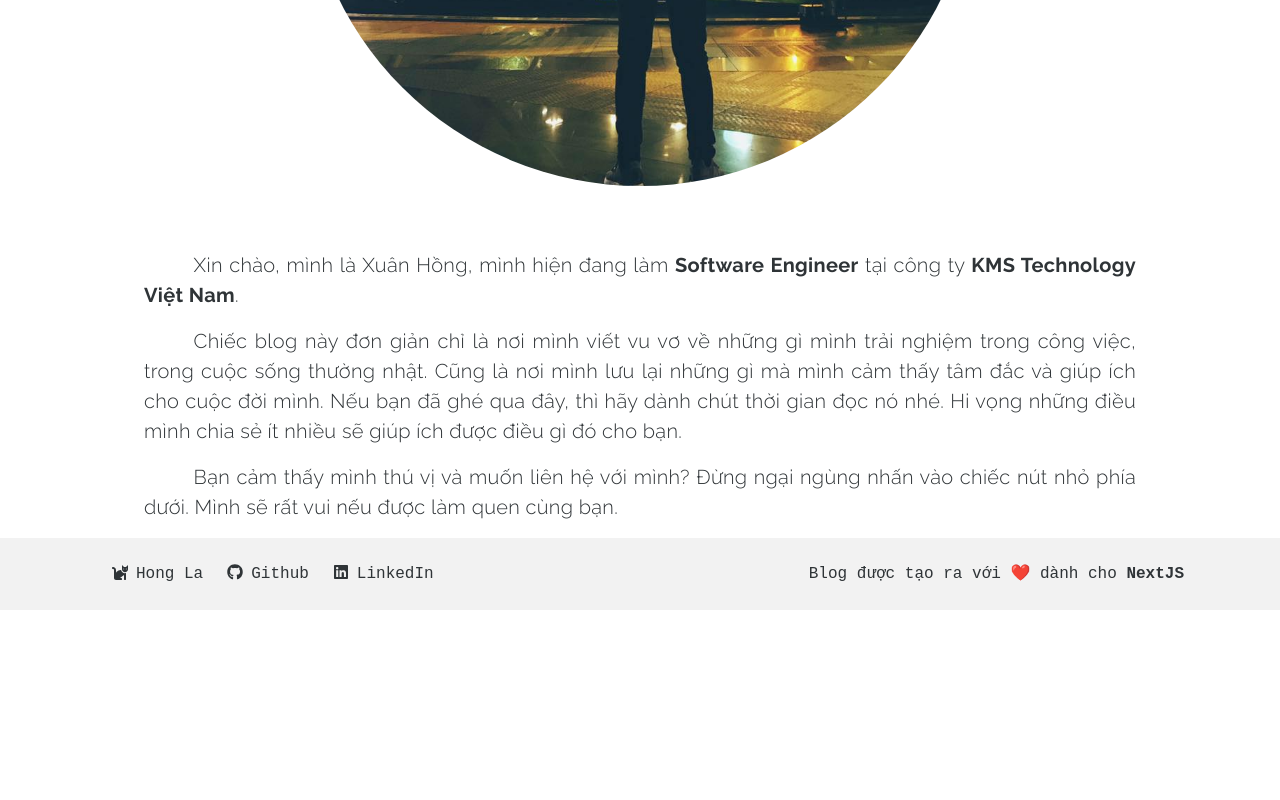
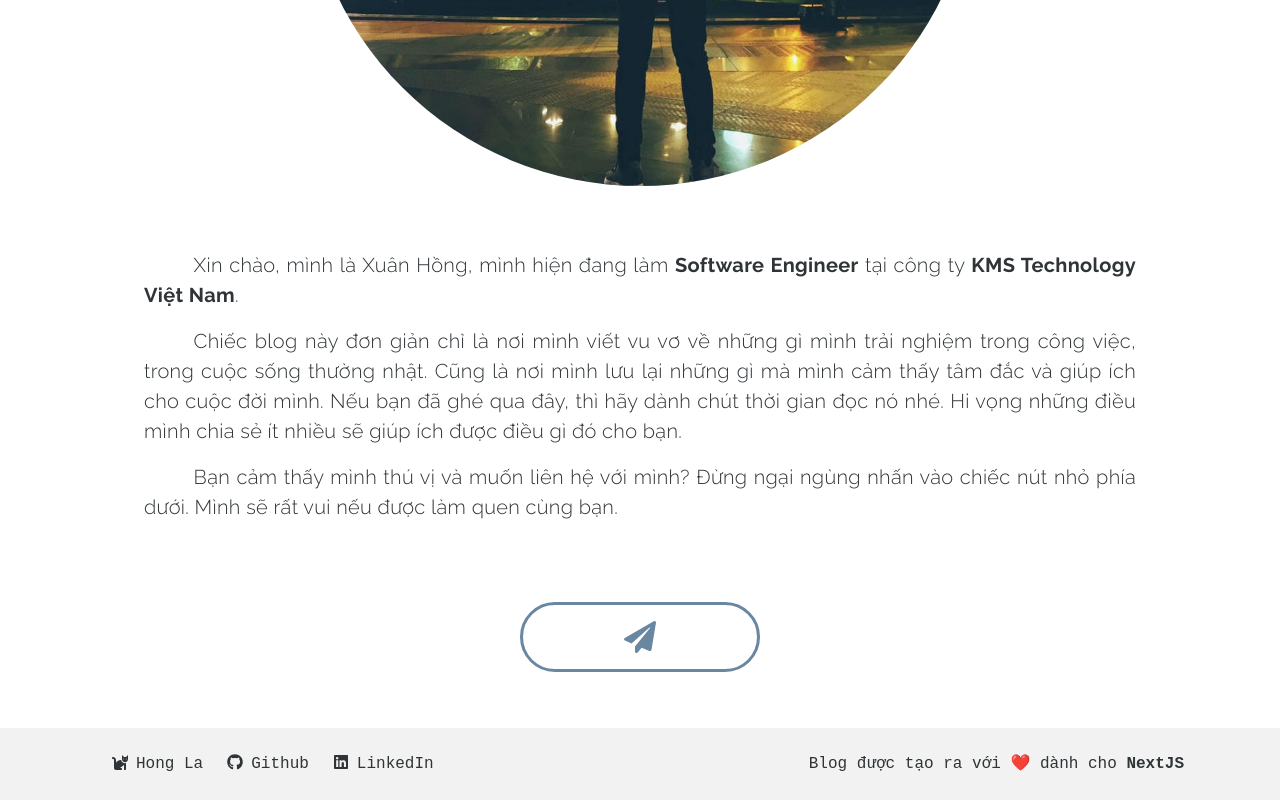
Before and after one commit to honglax/blog-with-nextjs, a Next.js app: page /about-me in a window 1280 px wide. Shown: the part 796-1596 px from the top of the page. Before the commit the page ends 1406 px from the top, so only its background shows below. Built offline with nearby package versions, Linux system fonts and the light colour scheme.

Commit message:
Add contact button

```diff
--- a/pages/about-me.tsx
+++ b/pages/about-me.tsx
@@ -17,6 +17,25 @@ const ContentWrapper = styled.div`
     &:not(:last-child) {
       margin-bottom: 1rem;
     }
+  }
+`
+
+const EmailButton = styled.a`
+  display: flex;
+  align-items: center;
+  justify-content: center;
+  color: ${commonTheme.linkColor};
+  border: 3px solid ${commonTheme.linkColor};
+  border-radius: 50px;
+  font-size: 2rem;
+  font-weight: 700;
+  transition: box-shadow 0.3s cubic-bezier(0.2, 1, 0.3, 1) 0s;
+  width: 15rem;
+  margin: 10vh auto 5vh;
+  padding: 1rem;
+
+  &:hover {
+    box-shadow: 0 0.5rem 0 0 ${commonTheme.linkColor};
   }
 `
 
@@ -54,6 +73,9 @@ const AboutMe = () => (
         vào chiếc nút nhỏ phía dưới. Mình sẽ rất vui nếu được làm quen cùng bạn.
       </p>
     </ContentWrapper>
+    <EmailButton href="mailto:hongla.html@gmail.com">
+      <FaPaperPlane />
+    </EmailButton>
   </Layout>
 )
 
```
